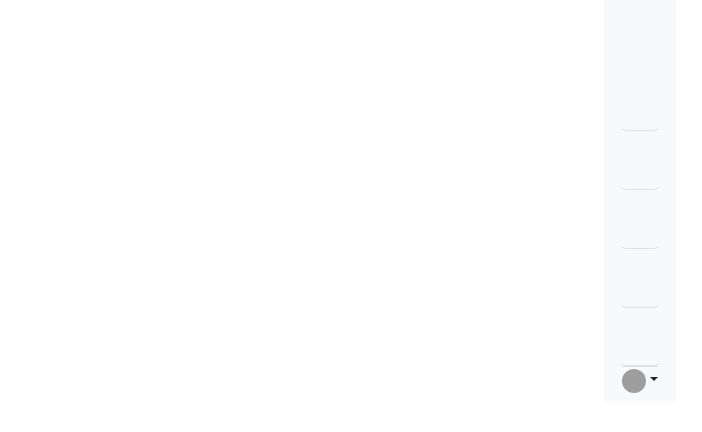
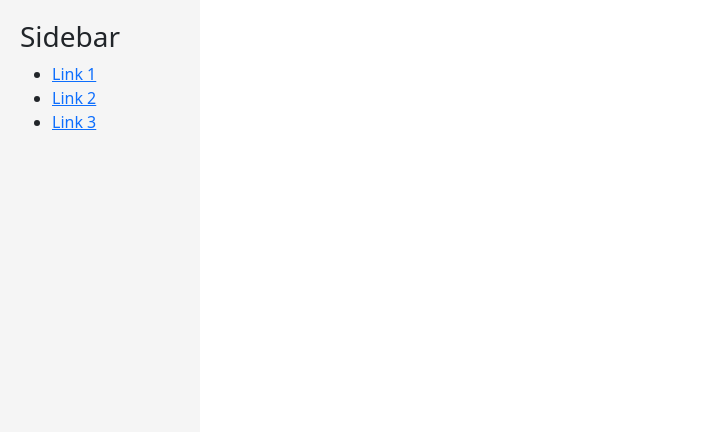
Before and after one commit to bossSteve03/devconnect-frontend, a React (Vite) app in the folder client/: page /auth in a window 1280 px wide. Shown: the top 432 px of the page, without its empty margins (0-702 px from the left). Built offline with nearby package versions, Linux system fonts and the light colour scheme; grey boxes are pictures that could not be loaded.

Commit message:
sidebar fixed as there was issues, needs content to fill in and i want to make it collapsable NO bootstrap for sidebar

```diff
--- a/client/src/layouts/SideNav/index.jsx
+++ b/client/src/layouts/SideNav/index.jsx
@@ -1,13 +1,12 @@
-import { Nav, Navbar, NavDropdown } from 'react-bootstrap';
+import { useEffect, useState } from 'react';
 import { Outlet } from 'react-router';
 import { Link } from 'react-router-dom';
-import { useEffect } from 'react';
-// Bootstrap CSS
-import "bootstrap/dist/css/bootstrap.min.css";
-// Bootstrap Bundle JS
-import "bootstrap/dist/js/bootstrap.bundle.min";
+import './index.modules.css'
 
-export default function SideNav() {
+
+export default function Sidebar() {
+
+  const [open, setOpen] = useState(false);
 
   useEffect(() => {
     window.scrollTo(0, 0)
@@ -15,39 +14,17 @@ export default function SideNav() {
 
   return (
     <>
-    <div className="d-flex flex-column flex-shrink-0 bg-light" style={{ width: '4.5rem' }}>
-      <Navbar expand="lg" className="flex-column">
-        <Navbar.Brand href="/" className="d-block p-3 link-dark text-decoration-none" title="" data-bs-toggle="tooltip" data-bs-placement="right" data-bs-original-title="Icon-only">
-          <svg className="bi" width="40" height="32"><use xlinkHref="#bootstrap"></use></svg>
-          <span className="visually-hidden">Icon-only</span>
-        </Navbar.Brand>
-        <Nav className="nav-pills nav-flush flex-column mb-auto text-center">
-          <Nav.Link href="#" className="nav-link py-3 border-bottom" aria-current="page" title="" data-bs-toggle="tooltip" data-bs-placement="right" data-bs-original-title="Home">
-            <svg className="bi" width="24" height="24" role="img" aria-label="Home"><use xlinkHref="#home"></use></svg>
-          </Nav.Link>
-          <Nav.Link href="#" className="nav-link py-3 border-bottom" title="" data-bs-toggle="tooltip" data-bs-placement="right" data-bs-original-title="Dashboard">
-            <svg className="bi" width="24" height="24" role="img" aria-label="Dashboard"><use xlinkHref="#speedometer2"></use></svg>
-          </Nav.Link>
-          <Nav.Link href="#" className="nav-link py-3 border-bottom" title="" data-bs-toggle="tooltip" data-bs-placement="right" data-bs-original-title="Orders">
-            <svg className="bi" width="24" height="24" role="img" aria-label="Orders"><use xlinkHref="#table"></use></svg>
-          </Nav.Link>
-          <Nav.Link href="#" className="nav-link py-3 border-bottom" title="" data-bs-toggle="tooltip" data-bs-placement="right" data-bs-original-title="Products">
-            <svg className="bi" width="24" height="24" role="img" aria-label="Products"><use xlinkHref="#grid"></use></svg>
-          </Nav.Link>
-          <Nav.Link href="#" className="nav-link py-3 border-bottom" title="" data-bs-toggle="tooltip" data-bs-placement="right" data-bs-original-title="Customers">
-            <svg className="bi" width="24" height="24" role="img" aria-label="Customers"><use xlinkHref="#people-circle"></use></svg>
-          </Nav.Link>
-        </Nav>
-        <NavDropdown title={<img src="https://github.com/mdo.png" alt="mdo" width="24" height="24" className="rounded-circle" />} className="dropdown border-top" alignRight>
-          <NavDropdown.Item href="#">New project...</NavDropdown.Item>
-          <NavDropdown.Item href="#">Settings</NavDropdown.Item>
-          <NavDropdown.Item href="#">Profile</NavDropdown.Item>
-          <NavDropdown.Divider />
-          <NavDropdown.Item href="#">Sign out</NavDropdown.Item>
-        </NavDropdown>
-      </Navbar>
+    <div id="sidebar">
+      <h3>Sidebar</h3>
+      <ul>
+        <li><a href="#">Link 1</a></li>
+        <li><a href="#">Link 2</a></li>
+        <li><a href="#">Link 3</a></li>
+      </ul>
     </div>
-    <Outlet />
+    <div id="content">
+      <Outlet />
+    </div>
     </>
   );
-};
+}
--- /dev/null
+++ b/client/src/layouts/SideNav/index.modules.css
@@ -0,0 +1,13 @@
+#sidebar {
+  position: fixed;
+  top: 0;
+  left: 0;
+  width: 200px;
+  height: 100%;
+  background-color: #f5f5f5;
+  padding: 20px;
+}
+#content {
+  margin-left: 200px;
+  padding: 20px;
+}
--- a/client/src/main.jsx
+++ b/client/src/main.jsx
@@ -2,7 +2,7 @@ import React from 'react'
 import ReactDOM from 'react-dom/client'
 import { BrowserRouter } from 'react-router-dom'
 import App from './App.jsx'
-import './index.css'
+// import './index.css'
 
 ReactDOM.createRoot(document.getElementById('root')).render(
   <BrowserRouter>
```
